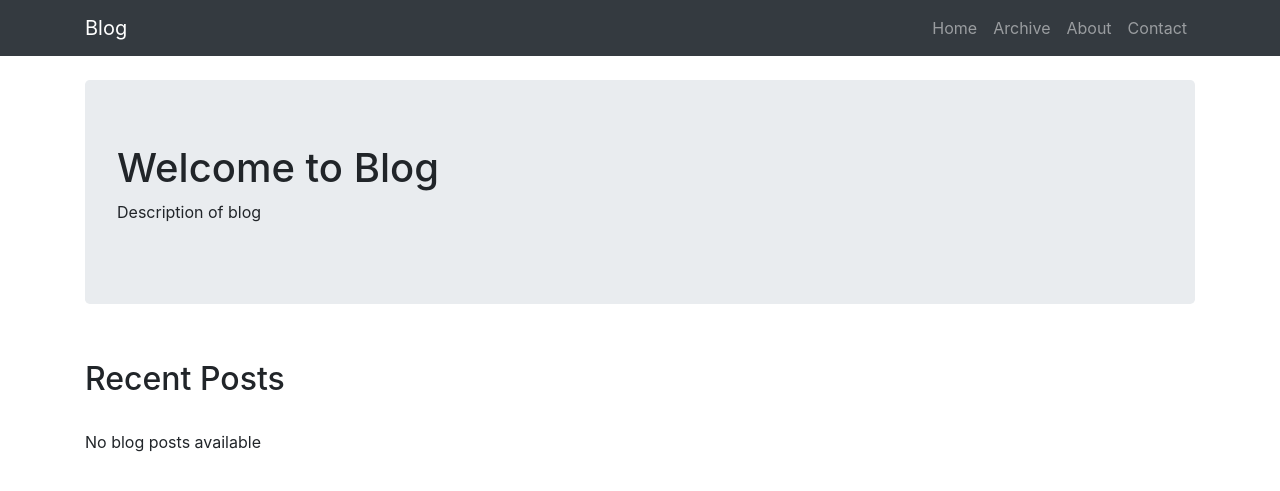
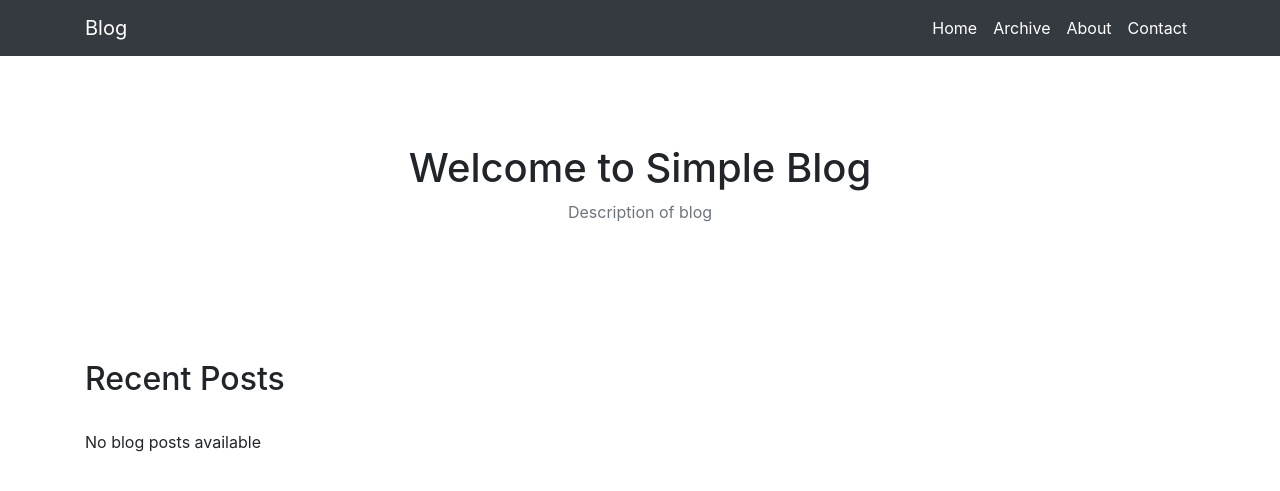
Before and after one commit to dheerajreal/DjangoSimpleBlog, a Django app: page / in a window 1280 px wide. Shown: the top 491 px of the page. Run offline with Django 3.2, Linux system fonts and the light colour scheme; data that the repository does not hold is empty; some libraries are stand-ins or nearby versions.

Commit message:
changed template appearance

```diff
--- a/mysite/blog/templates/blog/about.html
+++ b/mysite/blog/templates/blog/about.html
@@ -2,4 +2,5 @@
 <br>
 <h2>About</h2>
 <p>Something about this blog</p>
+{% lorem 3 p %}
 <br> {% endblock %}
--- a/mysite/blog/templates/blog/base.html
+++ b/mysite/blog/templates/blog/base.html
@@ -7,7 +7,7 @@
     <meta http-equiv="X-UA-Compatible" content="ie=edge">
     <link rel="stylesheet" href="https://stackpath.bootstrapcdn.com/bootstrap/4.3.1/css/bootstrap.min.css" integrity="sha384-ggOyR0iXCbMQv3Xipma34MD+dH/1fQ784/j6cY/iJTQUOhcWr7x9JvoRxT2MZw1T" crossorigin="anonymous">
     <link rel="stylesheet" href="{% static 'style.css' %}">
-    <title>Blog | {% block title %} A blog {% endblock %}</title>
+    <title>Simple Blog | {% block title %} A Simple blog {% endblock %}</title>
 </head>
 
 <body>
@@ -22,17 +22,17 @@
           </button>
             <div class="collapse navbar-collapse" id="navbarResponsive">
                 <ul class="navbar-nav ml-auto">
-                    <li class="nav-item ">
-                        <a class="nav-link" href="{% url 'index' %}">Home</a>
+                    <li class="nav-item  ">
+                        <a class="nav-link text-white" href="{% url 'index' %}">Home</a>
                     </li>
                     <li class="nav-item">
-                        <a class="nav-link" href="{% url 'archive' %}">Archive</a>
+                        <a class="nav-link text-white" href="{% url 'archive' %}">Archive</a>
                     </li>
                     <li class="nav-item">
-                        <a class="nav-link" href="{% url 'about' %}">About</a>
+                        <a class="nav-link text-white" href="{% url 'about' %}">About</a>
                     </li>
                     <li class="nav-item">
-                        <a class="nav-link" href="{% url 'contact' %}">Contact</a>
+                        <a class="nav-link text-white" href="{% url 'contact' %}">Contact</a>
                     </li>
                 </ul>
             </div>
--- a/mysite/blog/templates/blog/home.html
+++ b/mysite/blog/templates/blog/home.html
@@ -1,8 +1,8 @@
 {% extends "blog/base.html"%} {% block title %} Home {% endblock %}{% block content %}
 <br>
-<div class="jumbotron ">
-    <h1>Welcome to Blog</h1>
-    <p>Description of blog</p>
+<div class="jumbotron bg-white text-center">
+    <h1>Welcome to Simple Blog</h1>
+    <p class=" text-muted">Description of blog</p>
 </div>
 <br>
 <h2>Recent Posts</h2>
```
